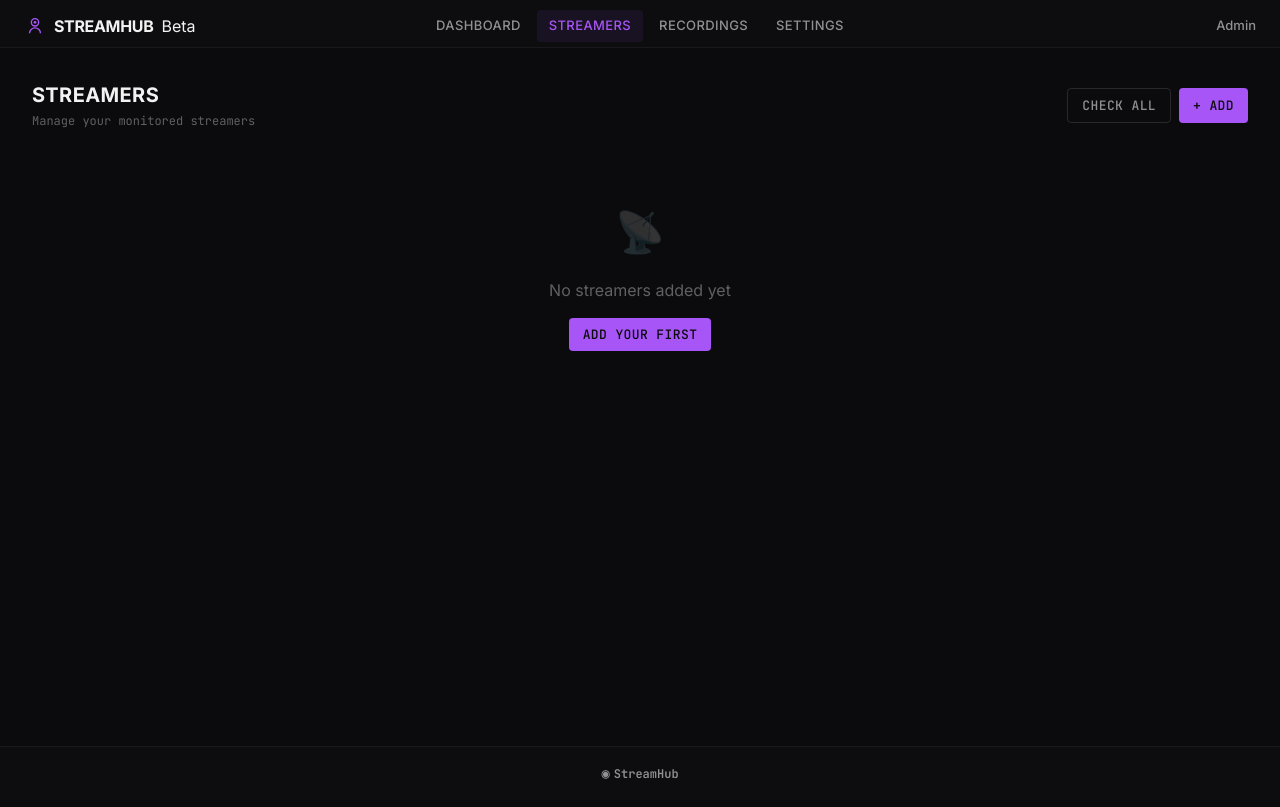
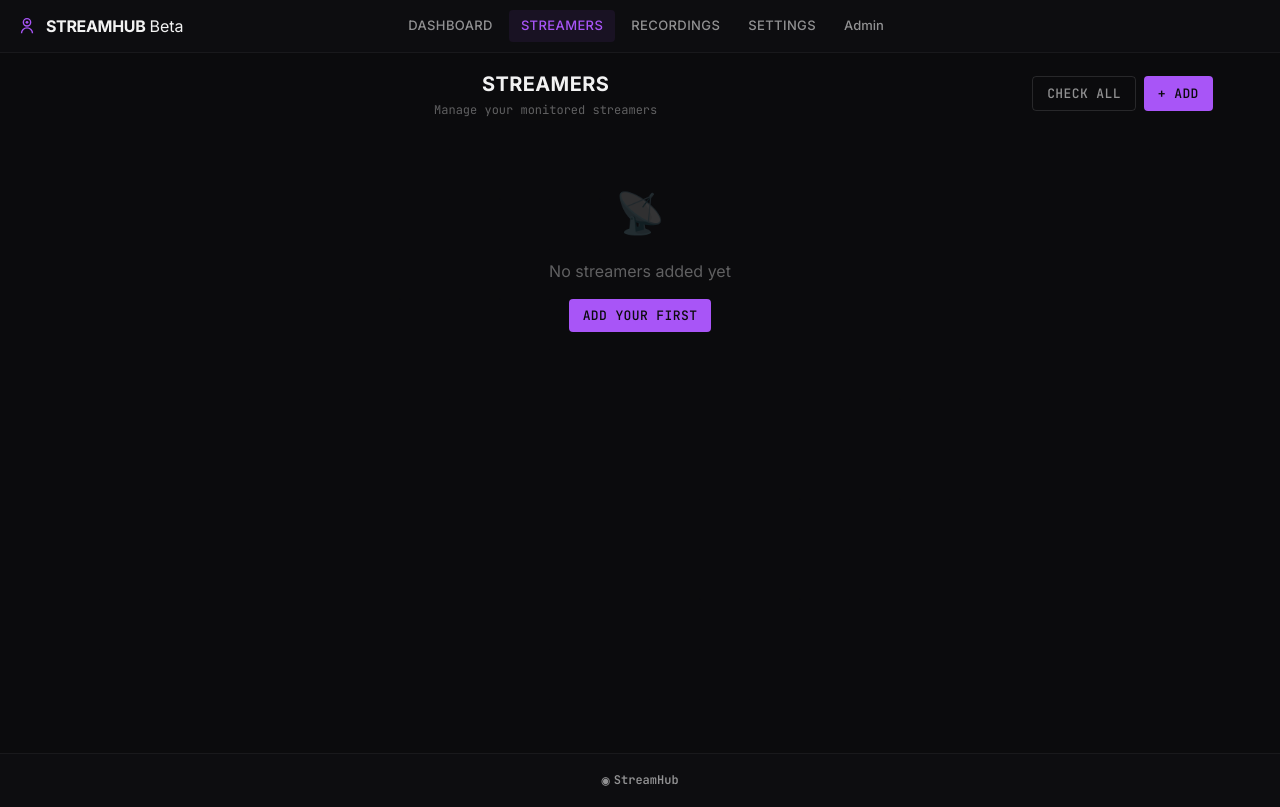
Before and after one commit to S8Y/StreamHub, a Flask app: page /streamers in a window 1280 px wide. Before the commit the page ends 779 px from the top, so only its background shows below. Run offline with Flask 3, Linux system fonts and the light colour scheme; data that the repository does not hold is empty.

Commit message:
Add files via upload

```diff
--- a/web/static/css/style.css
+++ b/web/static/css/style.css
@@ -53,13 +53,13 @@
     --shadow-glow-lg: 0 0 40px rgba(34, 211, 238, 0.2);
     --shadow-inset: inset 0 1px 0 rgba(255, 255, 255, 0.03);
 
-    /* Spacing */
-    --spacing-xs: 0.25rem;
-    --spacing-sm: 0.5rem;
-    --spacing-md: 1rem;
-    --spacing-lg: 1.5rem;
-    --spacing-xl: 2rem;
-    --spacing-2xl: 3rem;
+    /* Spacing - Fluid sizing */
+    --spacing-xs: clamp(0.125rem, 0.5vw, 0.25rem);
+    --spacing-sm: clamp(0.25rem, 1vw, 0.5rem);
+    --spacing-md: clamp(0.5rem, 2vw, 1rem);
+    --spacing-lg: clamp(1rem, 3vw, 1.5rem);
+    --spacing-xl: clamp(1.5rem, 4vw, 2rem);
+    --spacing-2xl: clamp(2rem, 5vw, 3rem);
 
     /* Border Radius */
     --radius-sm: 4px;
@@ -71,6 +71,16 @@
     /* Transitions */
     --transition-fast: 0.15s cubic-bezier(0.4, 0, 0.2, 1);
     --transition-normal: 0.25s cubic-bezier(0.4, 0, 0.2, 1);
+
+    /* Container sizes - fluid to use more space */
+    --container-sm: 400px;
+    --container-md: 700px;
+    --container-lg: 1100px;
+    --container-xl: 1500px;
+
+    /* Card sizes - larger to use more space */
+    --card-min-width: clamp(280px, 30vw, 380px);
+    --card-max-width: 420px;
 }
 
 /* Reset */
@@ -118,21 +128,31 @@ body {
 .navbar {
     background: var(--bg-secondary);
     border-bottom: 1px solid var(--border-subtle);
-    padding: 10px 24px;
-    display: grid;
-    grid-template-columns: 1fr auto 1fr;
+    padding: clamp(6px, 1.5vw, 10px) var(--spacing-md);
+    display: flex;
+    justify-content: center;
     align-items: center;
     position: sticky;
     top: 0;
     z-index: 100;
-    height: 48px;
+    min-height: 48px;
+    flex-wrap: wrap;
+    gap: var(--spacing-md);
 }
 
 .nav-brand {
     display: flex;
     align-items: center;
-    gap: var(--spacing-sm);
-    justify-content: flex-start;
+    gap: var(--spacing-xs);
+    position: absolute;
+    left: var(--spacing-md);
+}
+
+.nav-links {
+    display: flex;
+    justify-content: center;
+    align-items: center;
+    gap: clamp(2px, 0.5vw, 8px);
 }
 
 .nav-brand a {
@@ -249,17 +269,33 @@ body {
 
 /* Main Container */
 .container {
-    max-width: 1400px;
+    max-width: clamp(320px, 92vw, 1600px);
     margin: 0 auto;
-    padding: var(--spacing-xl);
+    padding: var(--spacing-md);
     flex: 1;
     width: 100%;
+    min-height: calc(100vh - 100px);
+    display: flex;
+    flex-direction: column;
+    align-items: center;
+    gap: var(--spacing-md);
+}
+
+/* Page Sections - Unified styling */
+.page-section {
+    width: 100%;
+    display: flex;
+    flex-direction: column;
+    align-items: center;
+    gap: var(--spacing-md);
 }
 
 /* Hero Section */
 .hero {
     text-align: center;
-    padding: var(--spacing-lg) 0;
+    padding: var(--spacing-sm) 0;
+    width: 100%;
+    max-width: var(--container-sm);
 }
 
 .hero h1 {
@@ -492,6 +554,7 @@ body {
     font-family: 'JetBrains Mono', monospace;
     text-transform: uppercase;
     letter-spacing: 0.03em;
+    white-space: nowrap;
 }
 
 .btn-primary {
@@ -1101,6 +1191,10 @@ body {
     text-align: center;
     padding: var(--spacing-2xl);
     color: var(--text-muted);
+    width: 100%;
+    display: flex;
+    flex-direction: column;
+    align-items: center;
 }
 
 .empty-state-icon {
@@ -1221,9 +1435,19 @@ body {
 /* Page Header */
 .page-header {
     display: flex;
-    justify-content: space-between;
+    justify-content: center;
     align-items: center;
-    margin-bottom: var(--spacing-lg);
+    width: 100%;
+    max-width: var(--container-xl);
+    flex-wrap: wrap;
+    gap: var(--spacing-sm);
+    text-align: center;
+}
+
+.page-header-left {
+    text-align: center;
+    flex: 1;
+    min-width: clamp(180px, 30vw, 300px);
 }
 
 .page-header-left h1 {
```
Also changed, not shown: other parts of web/static/css/style.css (+225 -45 lines).
